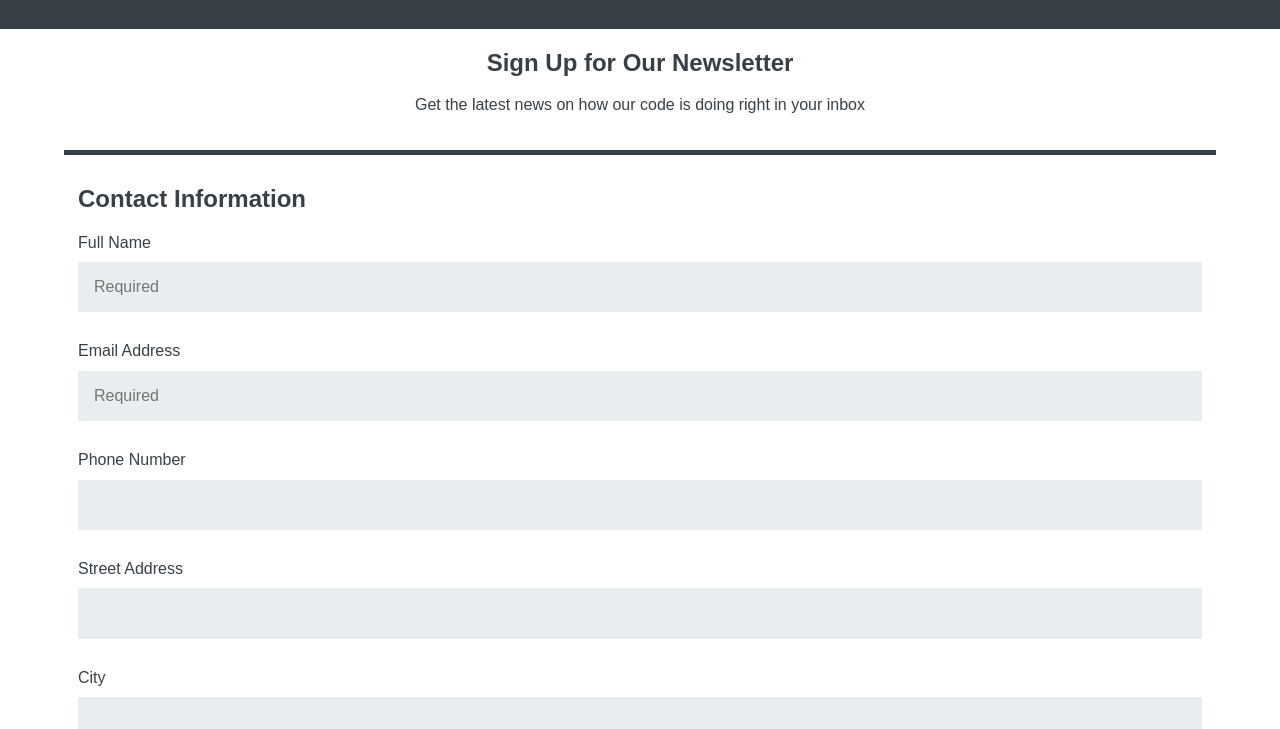
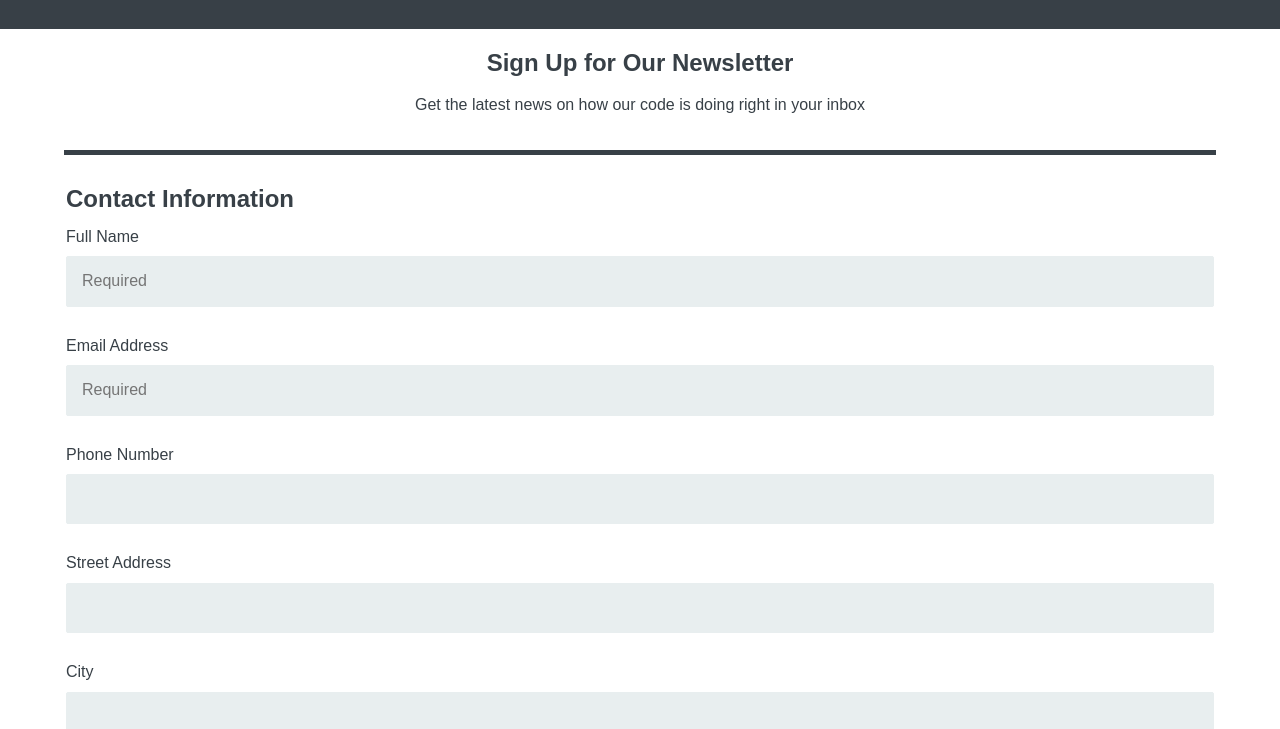
Before and after one commit to cjoleary/FEWD-Project-3, a plain HTML site: page index.html in a window 1280 px wide. Shown: the part 71-800 px from the top of the page. Drawn offline with Linux system fonts and the light colour scheme; a web font is replaced by a local one.

Commit message:
Update styles.css

```diff
--- a/CSS/styles.css
+++ b/CSS/styles.css
@@ -45,7 +45,10 @@ footer {
 /* Form Styles */
 
 fieldset {
+    border: none;
+    border-bottom: solid #384047 2px;
     margin-bottom: 30px;
+    padding: 0;
 }
 
 input[type="text"],
@@ -82,11 +85,6 @@ legend {
     font-weight: 600;
 }
 
-fieldset {
-    border: none;
-    border-bottom: solid #384047 2px;
-}
-
 .newsletter,
 .format {
     margin-bottom: 30px;
```
